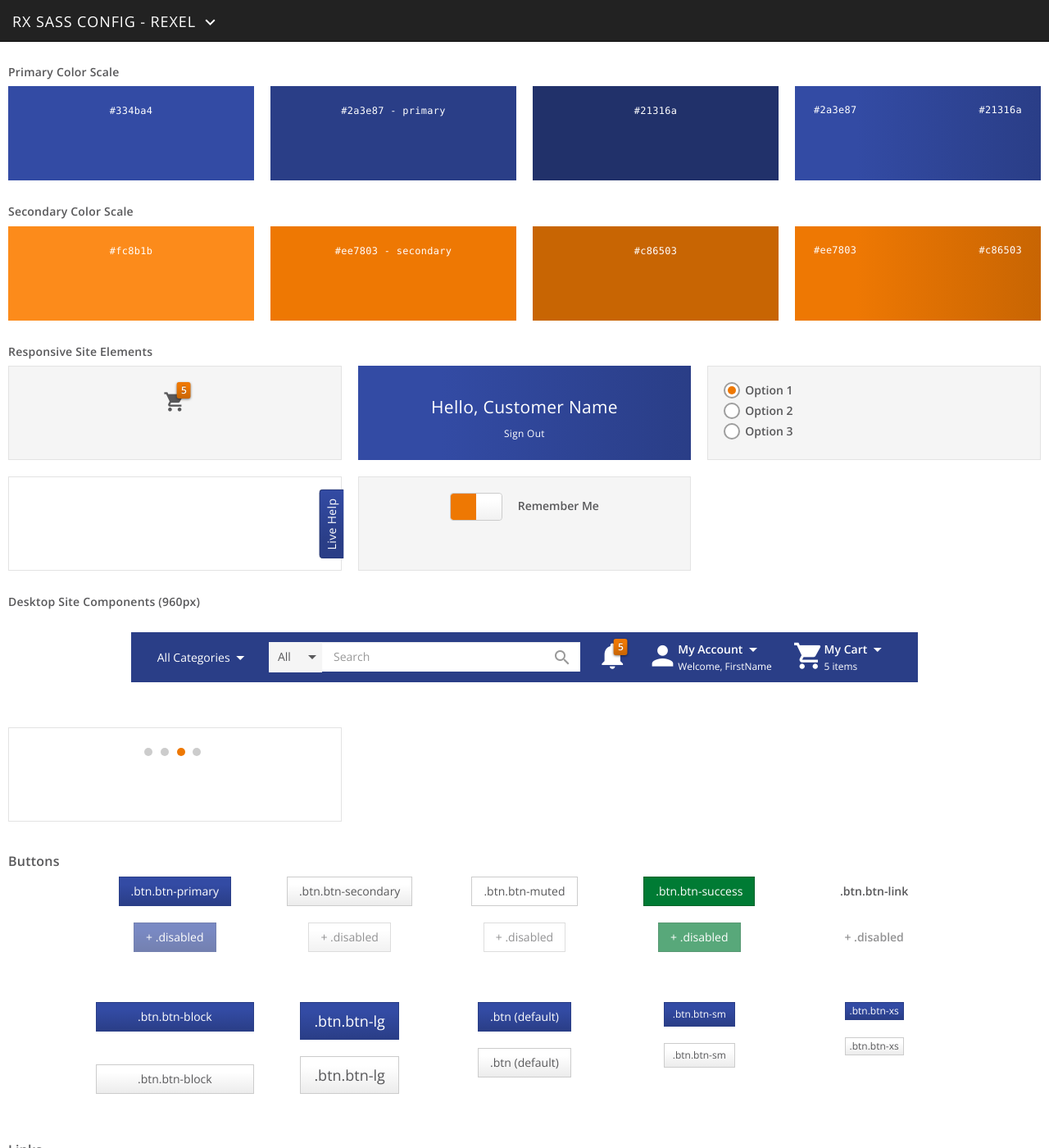
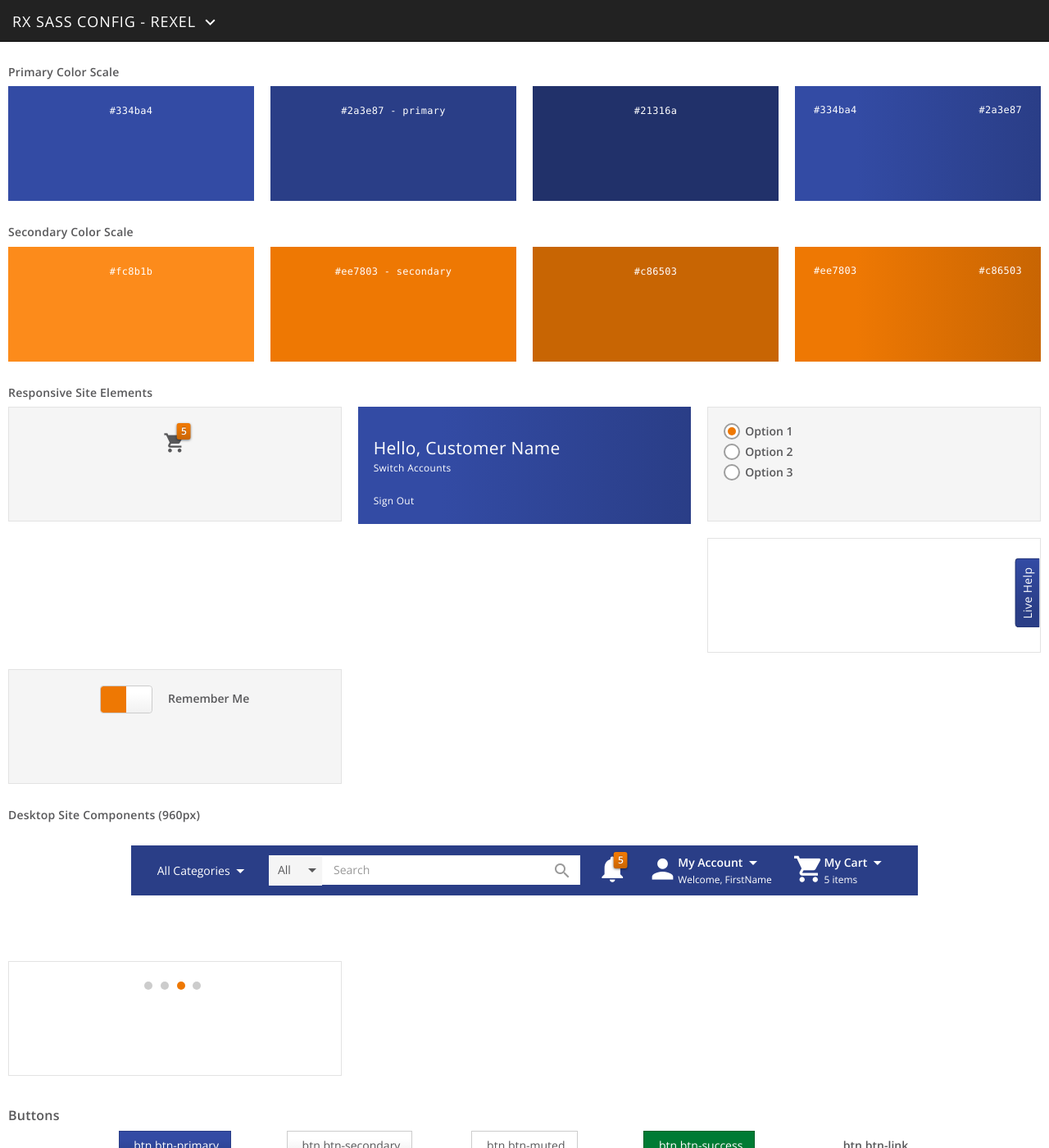
Before and after one commit to rxux/sass, a Jekyll site: the page built from index.html, in a window 1280 px wide and 1400 px high. Shown: the whole window at 82% size. Built offline with Jekyll 4.4.1, drawn with Linux system fonts in a browser that asks for light colours; nearby versions of some CDN libraries.

Commit message:
fix formula for finding color vals

```diff
--- a/_includes/component_colorscales.html
+++ b/_includes/component_colorscales.html
@@ -11,35 +11,35 @@
 
     <!-- LIGHT -->
     <div class="col-xs-12 col-sm-6 col-md-3">
-        <div class="well brand lighten">
-            <code class="small lighten"></code>
+        <div class="well brand lighten colorz">
+            <code class="small hex"></code>
         </div>
     </div>
 
     <!-- PRIMARY -->
     <div class="col-xs-12 col-sm-6 col-md-3">
-        <div class="well brand">
+        <div class="well brand colorz">
           <code class="small">
-            {{ site.data.sites[page.shortname].primarycolor }} - primary
+            <span class="hex"></span> - primary
           </code>
         </div>
     </div>
 
     <!-- DARK -->
     <div class="col-xs-12 col-sm-6 col-md-3">
-        <div class="well brand darken">
-            <code class="small darken"></code>
+        <div class="well brand darken colorz">
+            <code class="small hex"></code>
         </div>
     </div>
 
     <!-- GRADIENT -->
     <div class="col-xs-12 col-sm-6 col-md-3">
-        <div class="well brand gradient">
-            <code class="small pull-left">{{ site.data.sites[page.shortname].primarycolor }}</code>
+        <div class="well brand gradient colorz-gr">
+            <code class="small pull-left hex-start"></code>
             <span class="text-center" style="display:inline-block; height:15px; width:15px; position:relative;">
                 <i class="material-icons" style="position:absolute; top:-3px; left:-2px;">&#xE915;</i>
             </span>
-            <code class="small darken pull-right"></code>
+            <code class="small pull-right hex-end"></code>
         </div>
     </div>
 
@@ -54,35 +54,35 @@
 
     <!-- LIGHT -->
     <div class="col-xs-12 col-sm-6 col-md-3">
-        <div class="well brand-2 lighten-2">
-            <code class="small lighten-2"></code>
+        <div class="well brand-2 lighten-2 colorz">
+            <code class="small hex"></code>
         </div>
     </div>
 
     <!-- PRIMARY -->
     <div class="col-xs-12 col-sm-6 col-md-3">
-        <div class="well brand-2">
+        <div class="well brand-2 colorz">
           <code class="small">
-            {{ site.data.sites[page.shortname].secondarycolor }} - secondary
+            <span class="hex"></span> - secondary
           </code>
         </div>
     </div>
 
     <!-- DARK -->
     <div class="col-xs-12 col-sm-6 col-md-3">
-        <div class="well brand-2 darken-2">
-            <code class="small darken-2"></code>
+        <div class="well brand-2 darken-2 colorz">
+            <code class="small hex"></code>
         </div>
     </div>
 
     <!-- GRADIENT -->
     <div class="col-xs-12 col-sm-6 col-md-3">
-        <div class="well brand-2 gradient-2">
-            <code class="small brand-2 pull-left">{{ site.data.sites[page.shortname].secondarycolor }}</code>
+        <div class="well brand-2 gradient-2 colorz-gr">
+            <code class="small pull-left hex-start"></code>
             <span class="text-center" style="display:inline-block; height:15px; width:15px; position:relative;">
                 <i class="material-icons" style="position:absolute; top:-3px; left:-2px;">&#xE915;</i>
             </span>
-            <code class="small darken-2 pull-right"></code>
+            <code class="small pull-right hex-end"></code>
         </div>
     </div>
 
--- a/_includes/component_elements.html
+++ b/_includes/component_elements.html
@@ -24,6 +24,9 @@
                     <div class="col-xs-12 col-md-4">
                         <div class="well off-canvas-hero brand gradient text-left">
                             <a href="#"><h2>Hello, Customer Name</h2></a>
+                            <a class="small" href="#">Switch Accounts</a>
+                            <br>
+                            <br>
                             <a class="small" href="#">Sign Out</a>
                         </div>
                     </div>
--- a/_includes/footer.html
+++ b/_includes/footer.html
@@ -6,42 +6,27 @@
 <script src="{{ "/js/bootstrap-switch.js" | prepend: site.baseurl }}"></script>
 
 <script>
-	$('.brand').each(function() {
-		$(this)
-	})
-	var color = '';
-	$('.brand.lighten').each(function() {
-	    var x = $(this).css('backgroundColor');
-	    hexc(x);
-	    $('.small.lighten').each(function() {
-	    	$(this).html(color);
-	    });
+	var color;
+	$('.colorz').each(function() {
+		var x = $(this).css('backgroundColor');
+		hexc(x);
+		$(this).find('.hex').html(color);
 	});
 
-	$('.brand.darken').each(function() {
-	    var x = $(this).css('backgroundColor');
-	    hexc(x);
-	    $('.small.darken').each(function() {
-	    	$(this).html(color);
-	    });
+	$('.colorz-gr').each(function() {
+		var css = $(this).css('background-image');
+
+		var hexStart = css.split('0%')[0].split('to right, ')[1].replace(/\s+/g, '');
+		hexc(hexStart);
+		$(this).find('.hex-start').html(color);
+
+		var hexEnd = css.split('100%')[0].split('25%,')[1].replace(/\s+/g, '');
+		hexc(hexEnd);
+		$(this).find('.hex-end').html(color);
 	});
 
-	var color = '';
-	$('.brand-2.lighten-2').each(function() {
-	    var x = $(this).css('backgroundColor');
-	    hexc(x);
-	    $('.small.lighten-2').each(function() {
-	    	$(this).html(color);
-	    });
-	});
 
-	$('.brand-2.darken-2').each(function() {
-	    var x = $(this).css('backgroundColor');
-	    hexc(x);
-	    $('.small.darken-2').each(function() {
-	    	$(this).html(color);
-	    });
-	});
+
 
 	function hexc(colorval) {
 	    var parts = colorval.match(/^rgb\((\d+),\s*(\d+),\s*(\d+)\)$/);
--- a/css/overrides.scss
+++ b/css/overrides.scss
@@ -75,7 +75,7 @@
 .well {
   -webkit-box-shadow: none;
   box-shadow: none;
-  min-height: 115px;
+  min-height: 140px;
 
   &.brand,
   &.brand-2 {
@@ -89,13 +89,14 @@
 }
 
 .off-canvas-hero {
-
+  text-align:left !important;
   a {
     color: #fff;
 
     h2 {
       font-weight: 300;
       font-size:1.5em;
+      margin-bottom:2px;
     }
 
     &:focus,
@@ -215,7 +216,7 @@
     height:110px;
 
     a {
-      right:-31px;
+      right:-27px;
       -webkit-transform: rotate(-90deg);
       -moz-transform: rotate(-90deg);
       -o-transform: rotate(-90deg);
```
